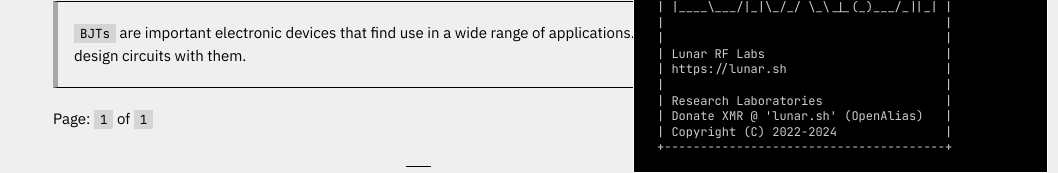
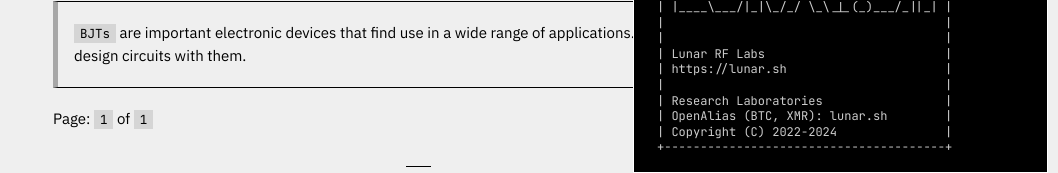
Before and after one commit to lunar-sh/journal.lunar.sh, a Jekyll site: the page built from index.html, in a window 1280 px wide and 900 px high, scrolled down 577 px. Shown: the part 727-900 px from the top of the window, without its empty margins (222-1280 px from the left). Built offline with Jekyll 4.4.1, drawn with Linux system fonts in a browser that asks for light colours; nearby versions of some CDN libraries; the list of posts is cut into pages by our own code; some of the changed text lies outside the part shown.

Commit message:
Update default.html

```diff
--- a/_layouts/default.html
+++ b/_layouts/default.html
@@ -53,7 +53,7 @@ For inquiries, contact root@lunar.sh.
 | https://lunar.sh                      |
 |                                       |
 | Research Laboratories                 |
-| Donate XMR @ 'lunar.sh' (OpenAlias)   |
+| OpenAlias (BTC, XMR): lunar.sh        |
 | Copyright (C) 2022-2024               |
 +---------------------------------------+
   `)
@@ -119,7 +119,7 @@ For inquiries, contact root@lunar.sh.
 | https://lunar.sh                      |
 |                                       |
 | Research Laboratories                 |
-| Donate XMR @ 'lunar.sh' (OpenAlias)   |
+| OpenAlias (BTC, XMR): lunar.sh        |
 | Copyright (C) 2022-2024               |
 +---------------------------------------+
 </pre>
```
